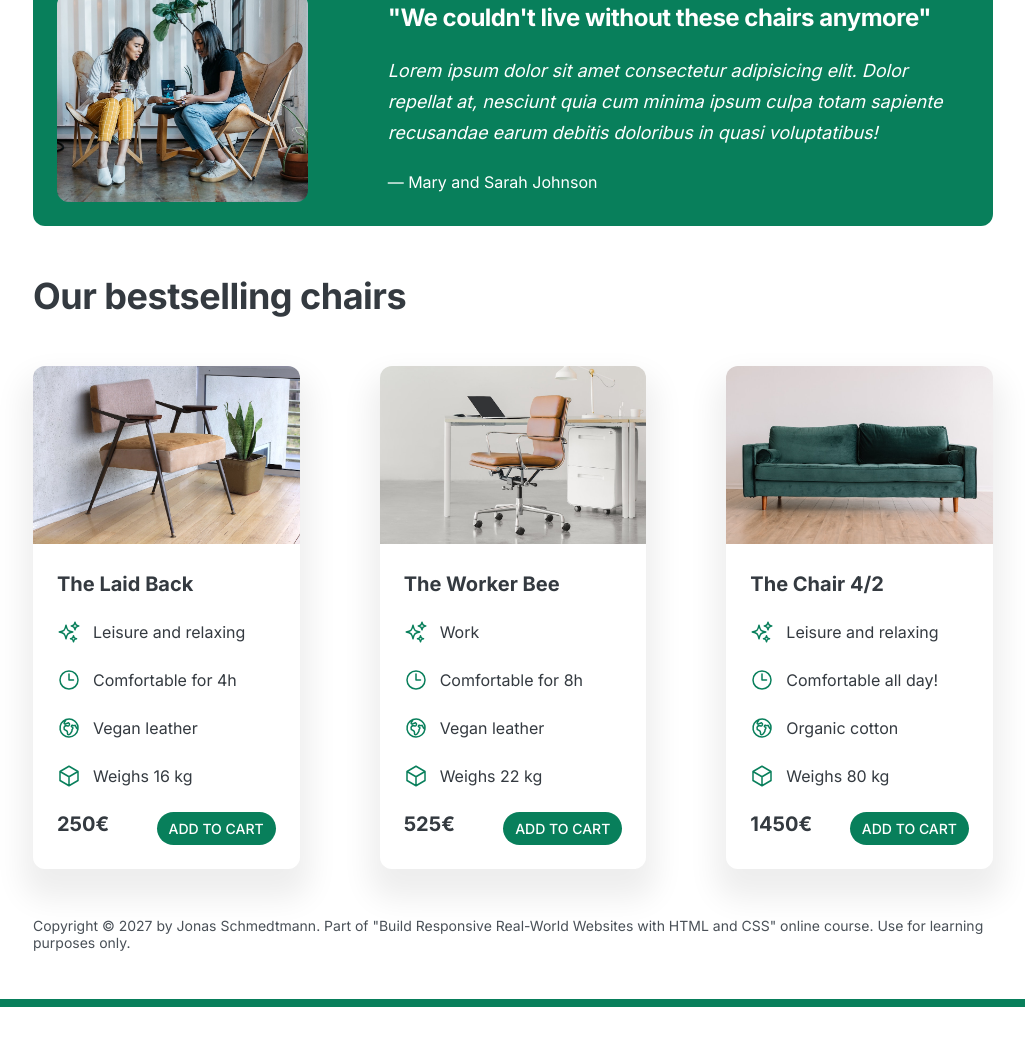
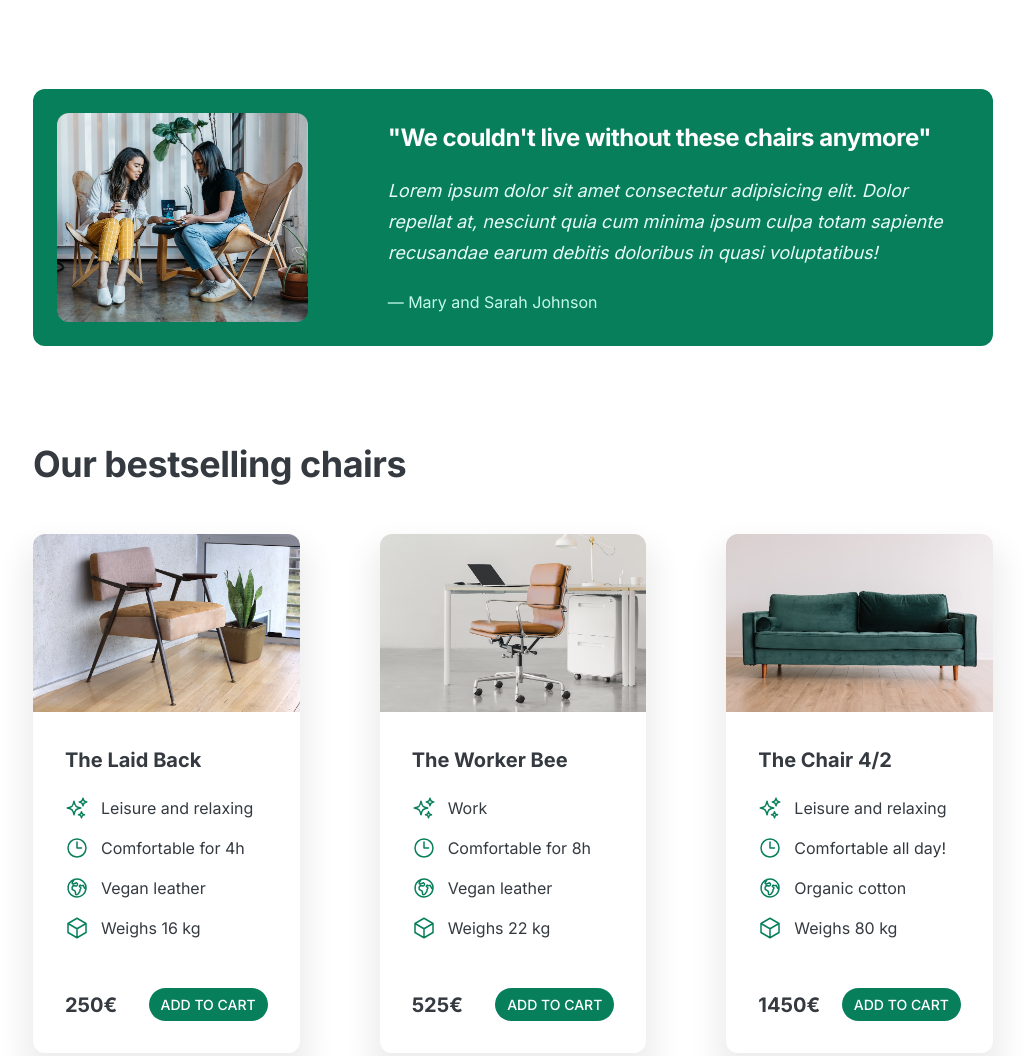
Before and after one commit to Kerimsekili/Furniture-Website, a plain HTML site: page index.html in a window 1280 px wide. Shown: the part 918-1974 px from the top of the page, without its empty margins (127-1152 px from the left). Before the commit the page ends 1925 px from the top, so only its background shows below. Drawn offline with Linux system fonts and the light colour scheme.

Commit message:
Implementing Whitespace and Visual Hiyerarchy

```diff
--- a/style.css
+++ b/style.css
@@ -25,7 +25,7 @@ body{
 }
 
 header,section{
-    margin-bottom: 48px;
+    margin-bottom: 96px;
 }
 
 h2{
@@ -82,7 +82,7 @@ header{
     display: grid;
     grid-template-columns: repeat(2,1fr);
     column-gap: 80px;
-    margin-top: 48px;
+    margin-top: 64px;
 
 }
 
@@ -91,7 +91,7 @@ header{
 }
 
 h1{
-    margin-bottom: 24px;
+    margin-bottom: 32px;
     font-size: 44px;
     line-height: 1.1;
     letter-spacing: -1px;
@@ -114,7 +114,7 @@ img{
     stroke: #087f5b;
     width: 32px;
     height: 32px;
-    margin-bottom: 16px;
+    margin-bottom: 24px;
 }
 
 .features-title {
@@ -150,6 +150,11 @@ img{
     margin-bottom: 24px;
     font-size: 18px;
     line-height: 1.7;
+    color: #e6fcf5;
+}
+
+.testimonial-author{
+    color: #c3fae8;
 }
 
 /* CHAIRS */
@@ -165,7 +170,7 @@ img{
 }
 
 .chair-box{
-    padding: 24px;
+    padding: 32px;
 
 }
 
@@ -174,11 +179,16 @@ h3{
     font-size: 20px;
 }
 
+.chair-details{
+    list-style: none;
+    margin-bottom: 48px;
+}
+
 .chair-details li {
     display: flex;
     align-items: center;
     gap: 12px;
-    margin-bottom: 24px;
+    margin-bottom: 16px;
 }
 
 .chair-details li:last-child{
@@ -194,6 +204,7 @@ h3{
 .chair-price{
     display: flex;
     justify-content: space-between;
+    align-items: center;
     font-size: 20px;
 }
 
```
